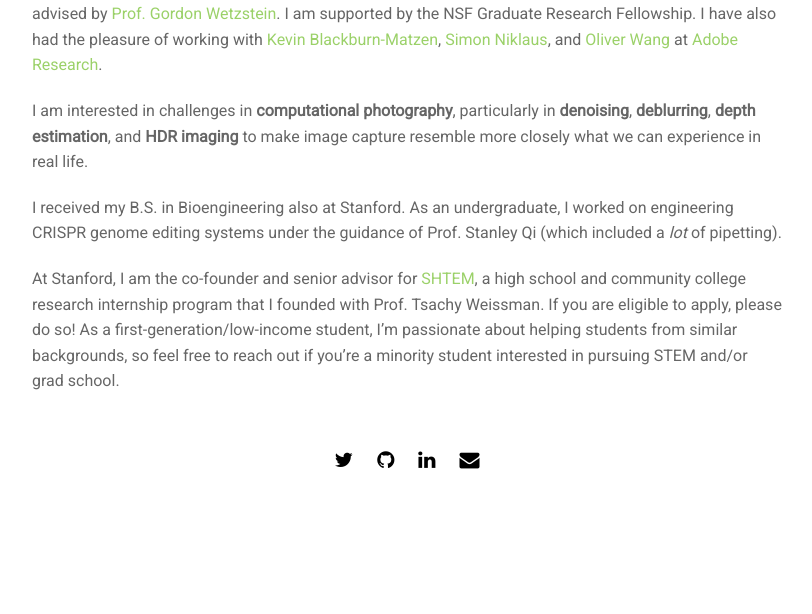
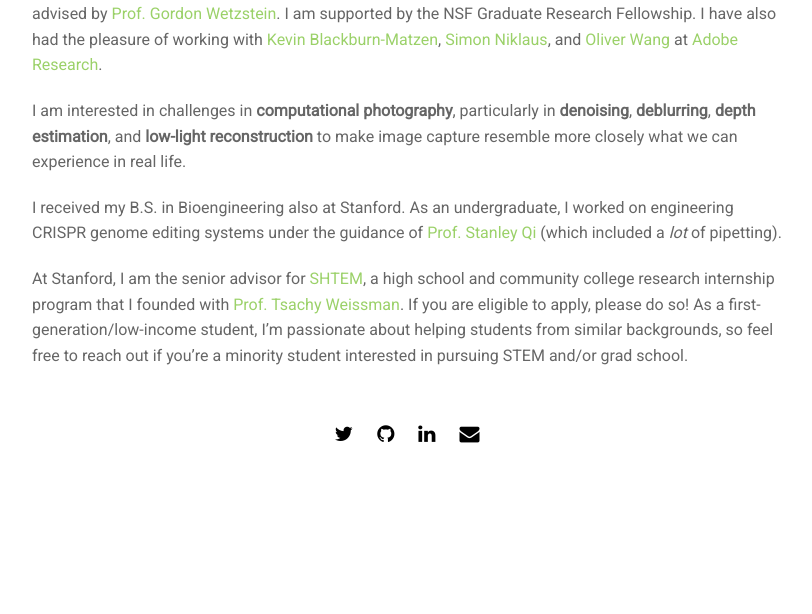
Before and after one commit to ccnguyen/ccnguyen.github.io, a Jekyll site: the page built from index.md, in a window 1280 px wide. Shown: the part 304-918 px from the top of the page, without its empty margins (233-1045 px from the left). Built offline with Jekyll 4.4.1, drawn with Linux system fonts in a browser that asks for light colours; nearby versions of some CDN libraries.

Commit message:
update cv resume

```diff
--- a/index.md
+++ b/index.md
@@ -7,9 +7,9 @@ title: Home
 I am a fourth-year Ph.D. candidate in Electrical Engineering in the [Stanford Computational Imaging Lab](https://www.computationalimaging.org/),
 advised by [Prof. Gordon Wetzstein](https://stanford.edu/~gordonwz/). I am supported by the NSF Graduate Research Fellowship. I have also had the pleasure of working with [Kevin Blackburn-Matzen](http://kmatzen.com/), [Simon Niklaus](https://sniklaus.com/welcome), and [Oliver Wang](http://www.oliverwang.info/) at [Adobe Research](https://research.adobe.com/).
 
-I am interested in challenges in **computational photography**, particularly in **denoising**, **deblurring**, **depth estimation**, and **HDR imaging** to make image capture resemble more closely what we can experience in real life.
+I am interested in challenges in **computational photography**, particularly in **denoising**, **deblurring**, **depth estimation**, and **low-light reconstruction** to make image capture resemble more closely what we can experience in real life.
 
 I received my B.S. in Bioengineering also at Stanford. As an undergraduate,
-I worked on engineering CRISPR genome editing systems under the guidance of Prof. Stanley Qi (which included a *lot* of pipetting).
+I worked on engineering CRISPR genome editing systems under the guidance of [Prof. Stanley Qi](https://med.stanford.edu/qilab/home.html) (which included a *lot* of pipetting).
 
-At Stanford, I am the co-founder and senior advisor for [SHTEM](https://compression.stanford.edu/outreach/stem2shtem-summer-internships-high-schoolers-and-community-college-students), a high school and community college research internship program that I founded with Prof. Tsachy Weissman. If you are eligible to apply, please do so! As a first-generation/low-income student, I'm passionate about helping students from similar backgrounds, so feel free to reach out if you're a minority student interested in pursuing STEM and/or grad school.
+At Stanford, I am the senior advisor for [SHTEM](https://compression.stanford.edu/outreach/stem2shtem-summer-internships-high-schoolers-and-community-college-students), a high school and community college research internship program that I founded with [Prof. Tsachy Weissman](https://web.stanford.edu/~tsachy/). If you are eligible to apply, please do so! As a first-generation/low-income student, I'm passionate about helping students from similar backgrounds, so feel free to reach out if you're a minority student interested in pursuing STEM and/or grad school.
```
Also changed, not shown: 2 other files.
